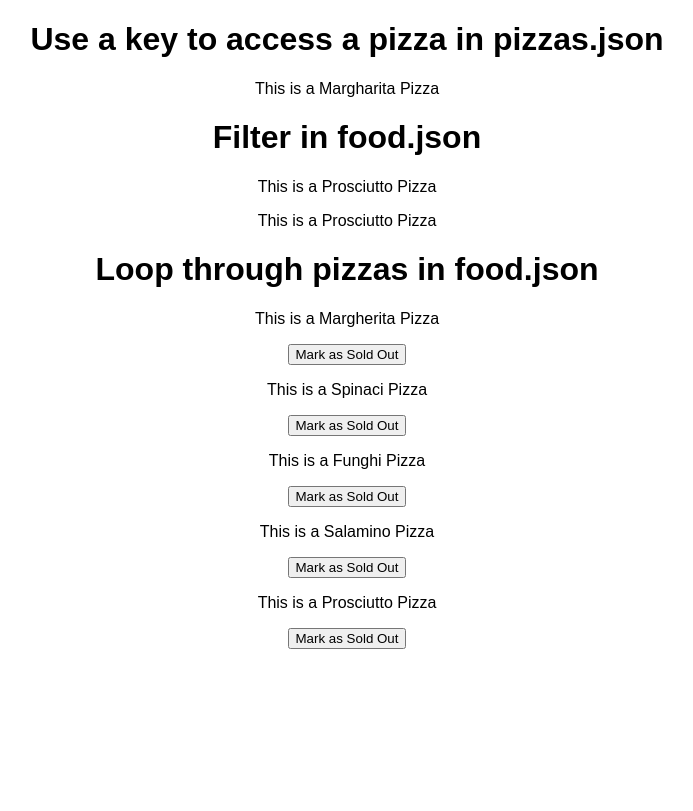
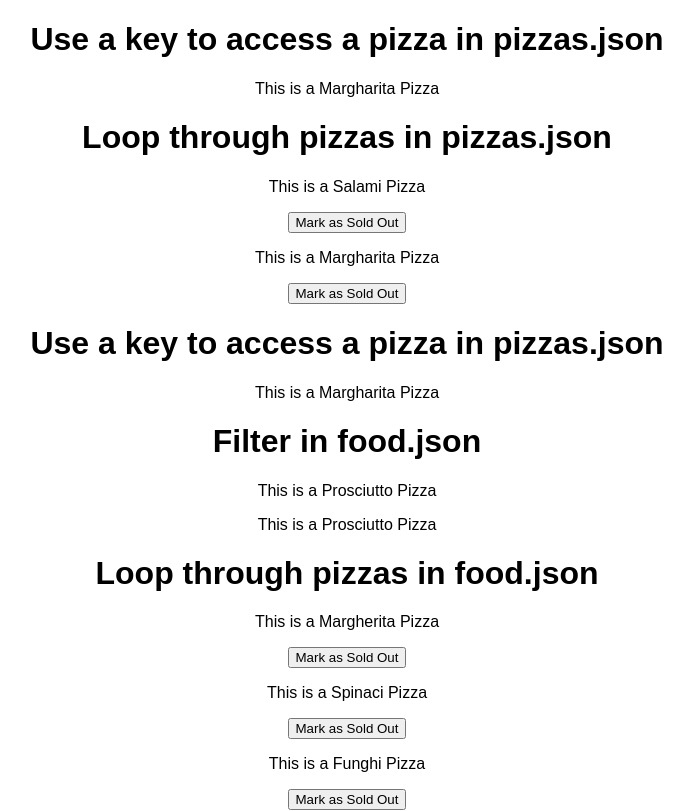
Before and after one commit to wuztb/code-sandbox-react-alpha, a React (Create React App) app: page / in a window 1280 px wide. Shown: the top 811 px of the page, without its empty margins (293-986 px from the left). Built offline with nearby package versions, Linux system fonts and the light colour scheme.

Commit message:
added extra page

```diff
--- a/src/App.js
+++ b/src/App.js
@@ -1,9 +1,11 @@
 import FoodList from "./pages/FoodList";
+import PizzaList from "./pages/PizzaList";
 import "./styles.css";
 
 export default function App() {
   return (
     <div className="App">
+      <PizzaList />
       <FoodList />
     </div>
   );
--- /dev/null
+++ b/src/pages/PizzaList.js
@@ -0,0 +1,56 @@
+import { useState, useEffect } from "react";
+
+function Pizza({ pizza }) {
+  //console.log(props);
+  return <p>This is a {pizza.name} Pizza</p>;
+}
+
+export default function PizzaList() {
+  const [pizzaData, setPizzaData] = useState();
+
+  async function loadPizzas() {
+    const response = await fetch("/data/pizzas.json");
+    //console.log(response);
+    const data = await response.json();
+    //console.log(data);
+    setPizzaData(data);
+  }
+
+  useEffect(() => {
+    loadPizzas();
+  }, []);
+
+  const markAsSoldOut = (pizzaName) => {};
+
+  const removeSoldOut = (pizzaName) => {};
+
+  return (
+    <div>
+      <h1>Use a key to access a pizza in pizzas.json</h1>
+      {/* need to ensure that pizzaData is loaded, therefore "pizzaData &&" is required if loading from file and not declaring variable  */}
+      {pizzaData && <Pizza pizza={pizzaData["Margharita"]} />}
+      <h1>Loop through pizzas in pizzas.json</h1>
+      {pizzaData &&
+        Object.entries(pizzaData).map(([key, pizza]) => (
+          <div
+            key={pizza.name}
+            className={pizza.status === "soldout" ? "soldout" : ""}
+          >
+            <Pizza pizza={pizza} />
+            {pizza.status === "soldout" ? (
+              <>
+                <p>{pizza.status}</p>
+                <button onClick={() => removeSoldOut(pizza.name)}>
+                  Remove Sold Out
+                </button>
+              </>
+            ) : (
+              <button onClick={() => markAsSoldOut(pizza.name)}>
+                Mark as Sold Out
+              </button>
+            )}
+          </div>
+        ))}
+    </div>
+  );
+}
```
